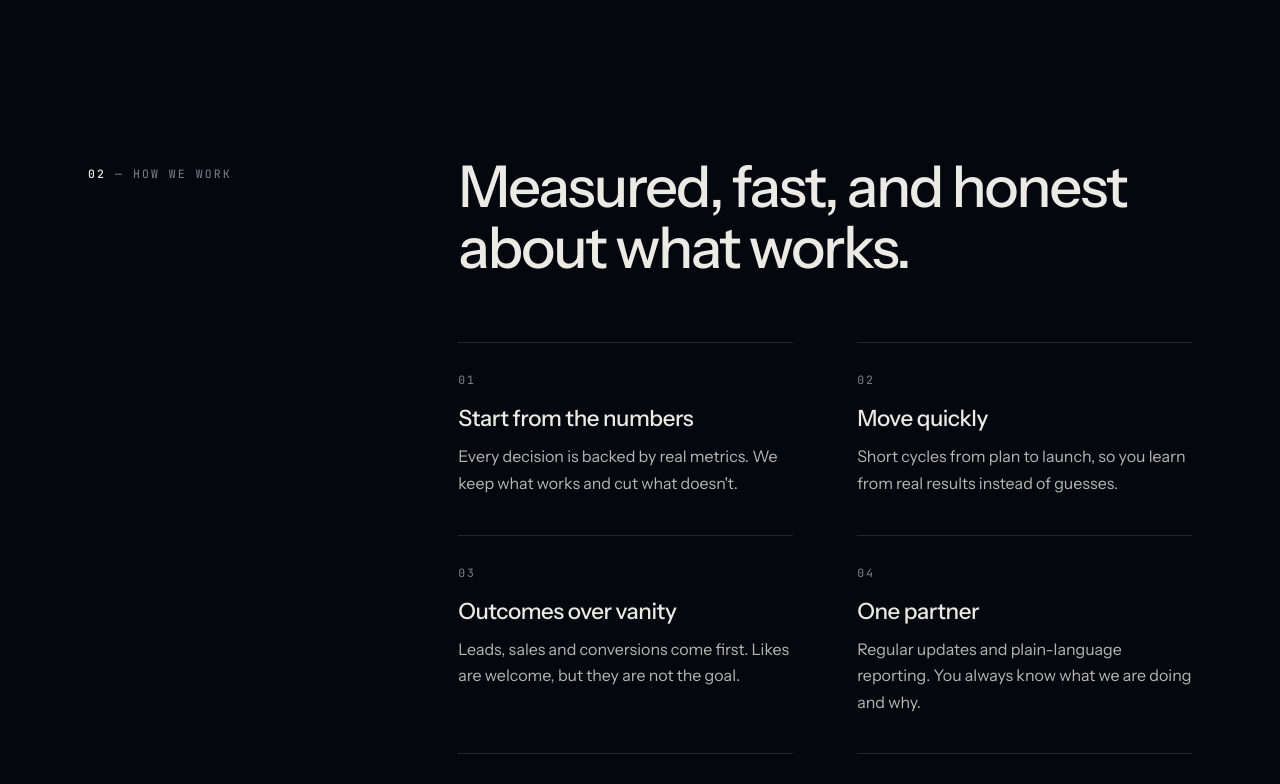
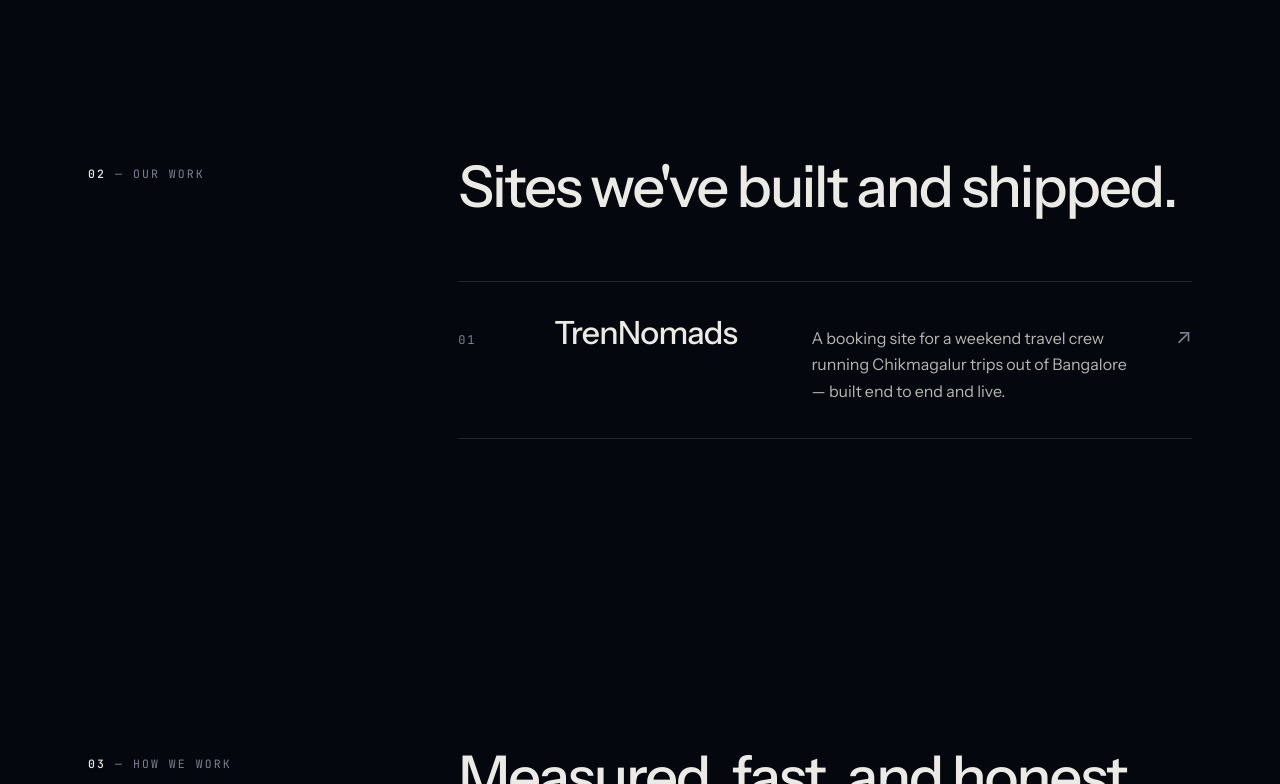
Before and after one commit to ved909/Vediyukti, a website: page frontend/index.html in a window 1280 px wide. Shown: the part 2016-2800 px from the top of the page. Drawn offline with Linux system fonts and the light colour scheme; no server answers.

Commit message:
Add files via upload

```diff
--- a/frontend/index.html
+++ b/frontend/index.html
@@ -91,10 +91,31 @@
   </div>
 </section>
 
+<section class="section" id="work">
+  <div class="wrap">
+    <div class="split">
+      <p class="label label-col rv"><b>02</b> &mdash; Our work</p>
+      <div>
+        <div class="section-head">
+          <h2 class="display" data-split>Sites we've built and shipped.</h2>
+        </div>
+        <div class="rows">
+      <a class="row" href="https://trennomads.vercel.app/" target="_blank" rel="noopener noreferrer">
+        <span class="n">01</span>
+        <h3>TrenNomads</h3>
+        <p>A booking site for a weekend travel crew running Chikmagalur trips out of Bangalore &mdash; built end to end and live.</p>
+        <span class="arrow" aria-hidden="true">&#8599;</span>
+      </a>
+        </div>
+      </div>
+    </div>
+  </div>
+</section>
+
 <section class="section" id="how">
   <div class="wrap">
     <div class="split">
-      <p class="label label-col rv"><b>02</b> &mdash; How we work</p>
+      <p class="label label-col rv"><b>03</b> &mdash; How we work</p>
       <div>
         <div class="section-head">
           <h2 class="display" data-split>Measured, fast, and honest about what works.</h2>
@@ -139,7 +160,7 @@
 <section class="section" id="instagram">
   <div class="wrap">
     <div class="split">
-      <p class="label label-col rv"><b>03</b> &mdash; Instagram</p>
+      <p class="label label-col rv"><b>04</b> &mdash; Instagram</p>
       <div>
         <p class="statement rv">Follow the work as it happens.</p>
         <p class="rv" style="--d:.1s;margin-top:1.8rem"><a class="big-link" href="https://www.instagram.com/vediyukti.works/" target="_blank" rel="noopener noreferrer">@vediyukti.works &#8599;</a></p>
@@ -152,7 +173,7 @@
 <section class="section" id="about">
   <div class="wrap">
     <div class="split">
-      <p class="label label-col rv"><b>04</b> &mdash; About</p>
+      <p class="label label-col rv"><b>05</b> &mdash; About</p>
       <div>
         <p class="statement rv">Vediyukti is <em>vedi</em>, a platform, plus <em>yukti</em>, strategy.</p>
         <p class="statement rv" style="--d:.1s">We build the stage and the strategy, so your brand can perform.</p>
```
